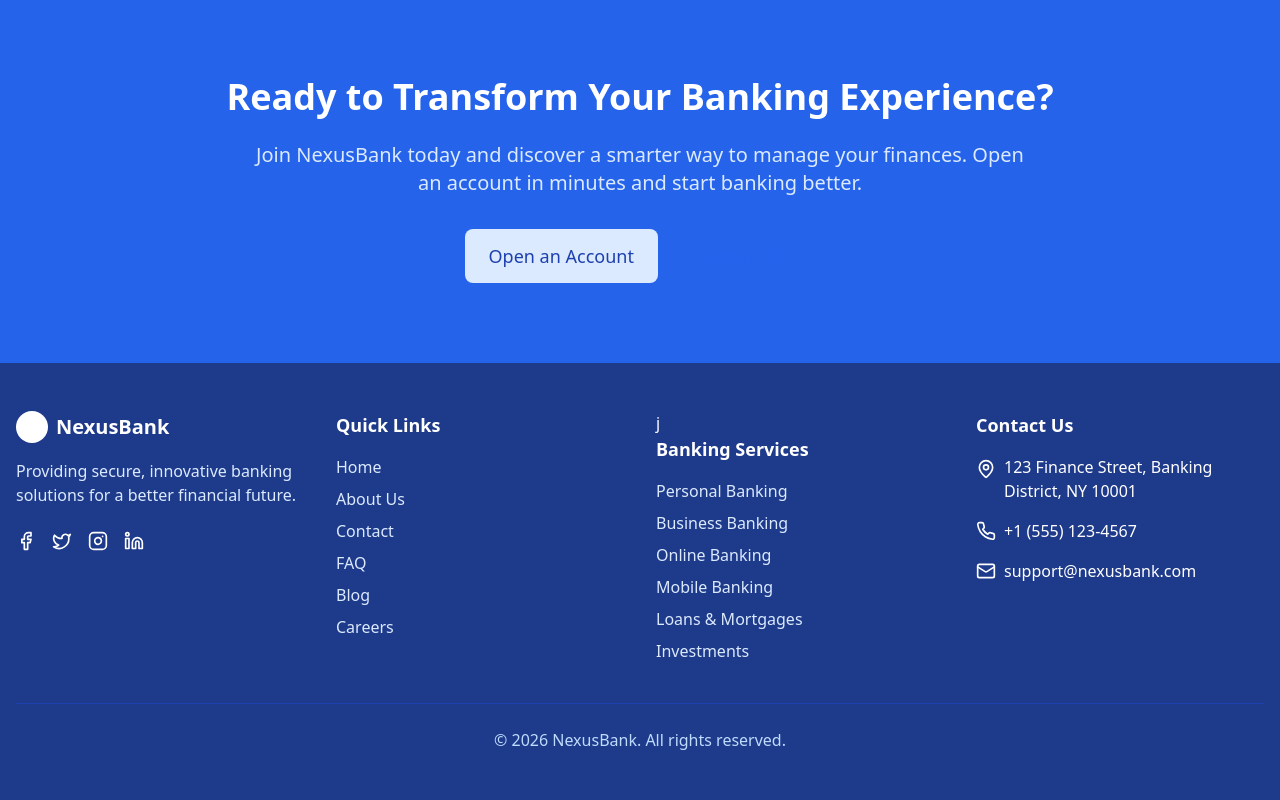
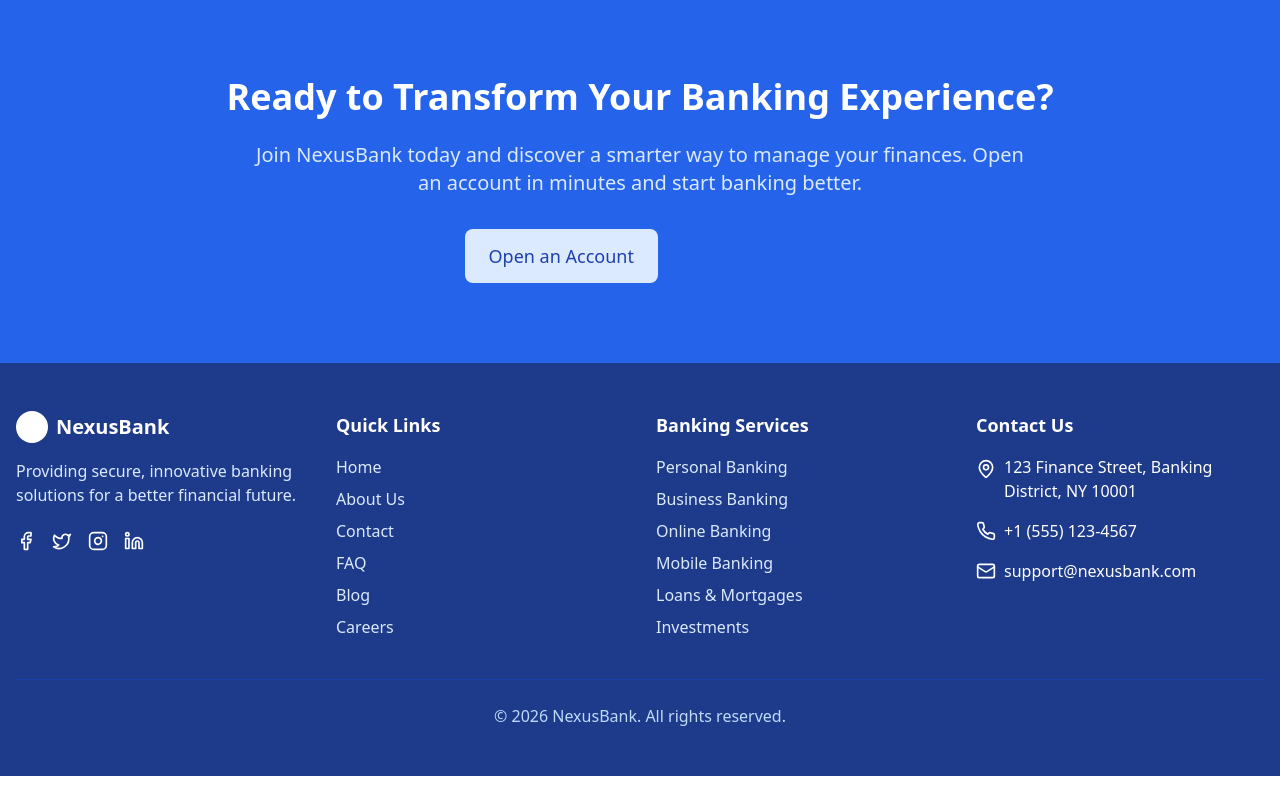
Before and after one commit to nchibachidera/nexusbank, a React (Vite) app in the folder frontend/: page / in a window 1280 px wide. Shown: the part 1879-2679 px from the top of the page. After the commit the page ends 2655 px from the top, so only its background shows below. Built offline with nearby package versions, Linux system fonts and the light colour scheme; no server answers.

Commit message:
updated project with latest changes

```diff
--- a/frontend/src/components/Footer.tsx
+++ b/frontend/src/components/Footer.tsx
@@ -41,7 +41,6 @@ const Footer = () => {
             </ul>
           </div>
           <div>
-            j
             <h3 className="text-lg font-semibold mb-4">Banking Services</h3>
             <ul className="space-y-2">
               <li><a href="#" className="text-blue-100 hover:text-white">Personal Banking</a></li>
```
